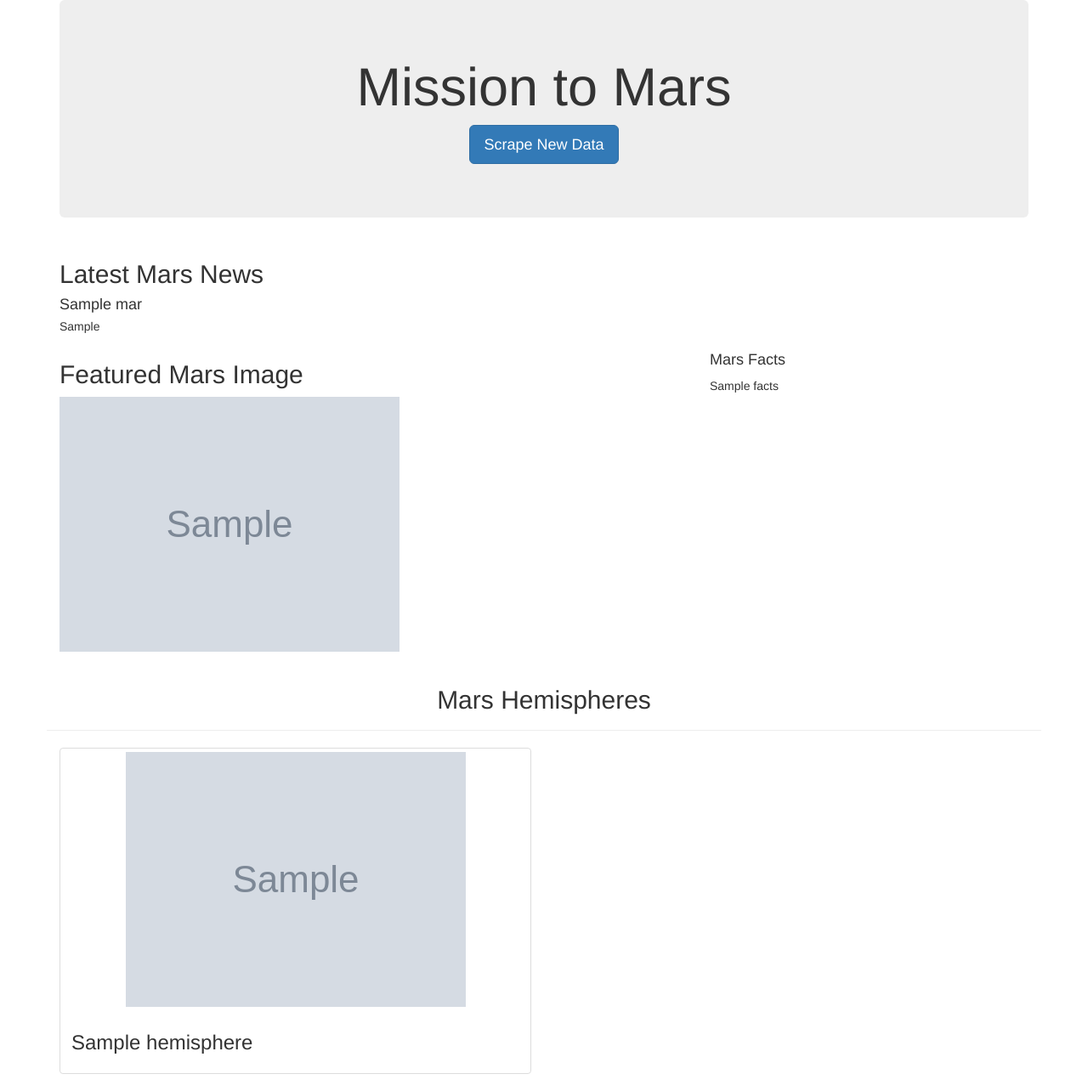
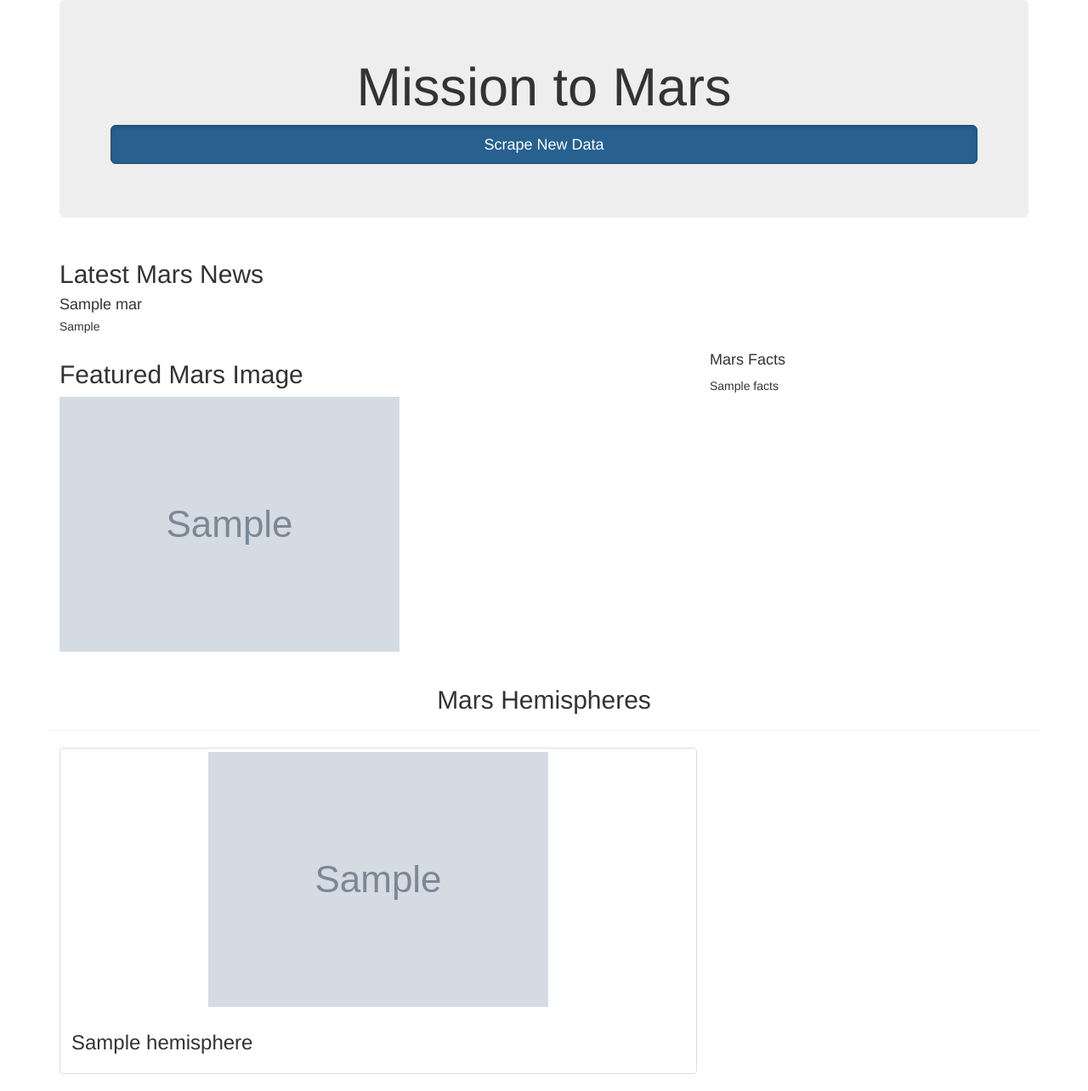
Before and after one commit to Kyle2Miles93/Mission-to-Mars, a Flask app: page / in a window 1280 px wide. Shown: the whole page at 85% size. Run offline with Flask 2, Linux system fonts and the light colour scheme; grey boxes marked "Sample" are stand-in pictures; a database or web service that is not in the repository returns one stand-in record (values such as "Sample title"); some libraries are stand-ins or nearby versions.

Commit message:
modified html file to include bootstrap components.

```diff
--- a/templates/index.html
+++ b/templates/index.html
@@ -16,12 +16,12 @@
       <div class="jumbotron text-center">
         <h1>Mission to Mars</h1>
         <!-- Add a button to activate scraping script -->
-        <p><a class="btn btn-primary btn-lg" href="/scrape" role="button">Scrape New Data</a></p>
+        <p><a class="btn btn-primary btn-lg btn-block active" href="/scrape" role="button">Scrape New Data</a></p>
       </div>
 
       <!-- Add section for Mars News -->
       <div class="row" id="mars-news">
-        <div class="col-md-12">
+        <div class="col-xs-12 col-md-8">
           <div class="media">
             <div class="media-body">
               <h2>Latest Mars News</h2>
@@ -34,7 +34,7 @@
 
       <!-- Section for Featured Image and Facts table -->
       <div class="row" id="mars-featured-image">
-        <div class="col-md-8">
+        <div class=" col-xs-12 col-md-8">
           <h2>Featured Mars Image</h2>
 
           <!-- if images is False/None/non-existent, then default to error message -->
@@ -61,9 +61,12 @@
         </div>
 
         {% for hemisphere in mars.hemispheres %}
-        <div class="col-md-6">
+        <div class="col-xs-12 col-md-8">
           <div class="thumbnail">
-            <img src="{{hemisphere.img_url }}">
+            <img src="{{hemisphere.img_url }}"
+            class="img-responsive"
+            alt="Responsive image"
+            />
             <div class="caption">
               <h3>{{hemisphere.title}}</h3>
             </div>
```
